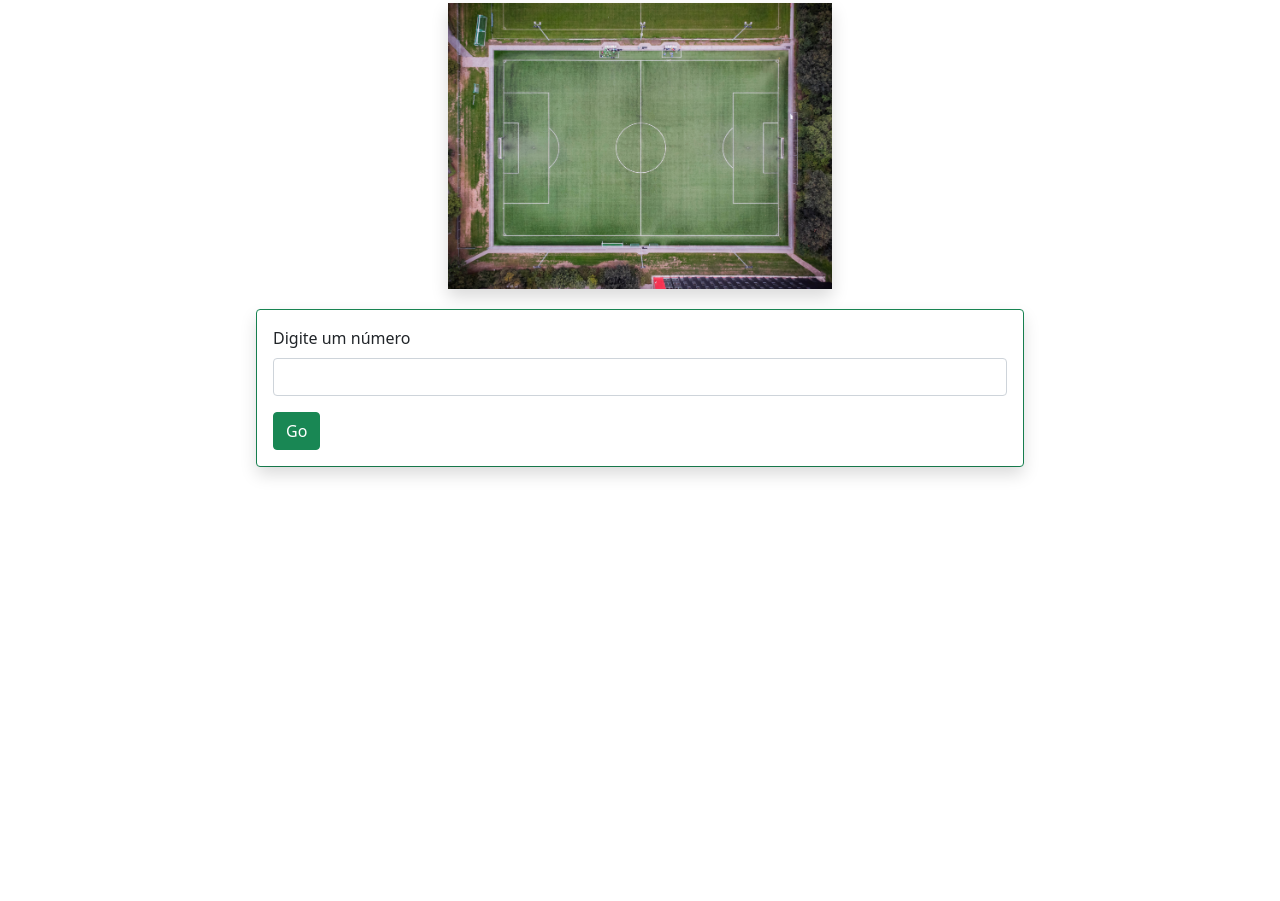
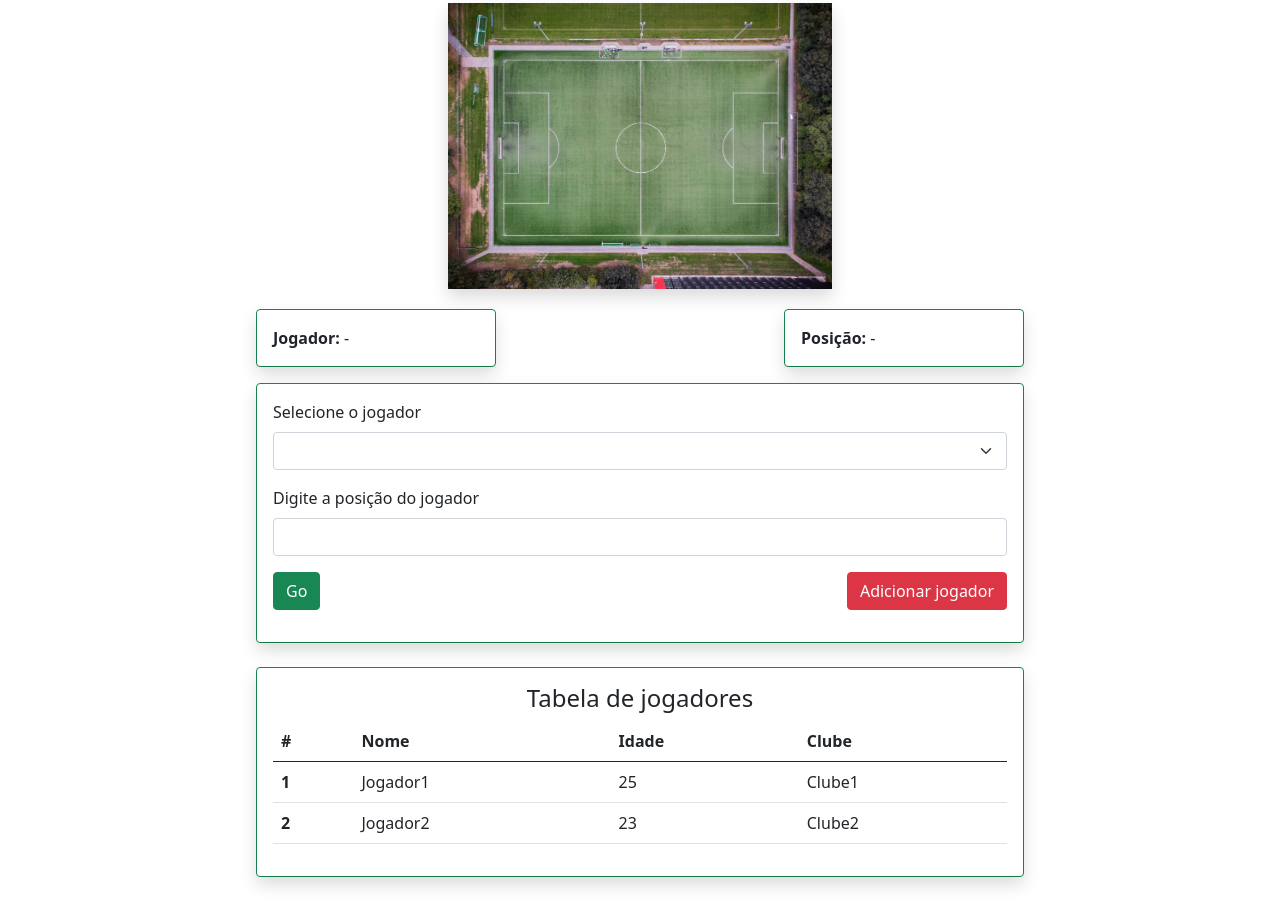
Before and after one commit to nicolasrocha22/atividade_integrada, a plain HTML site: page index.html in a window 1280 px wide. Shown: the part 63-964 px from the top of the page. Before the commit the page ends 800 px from the top, so only its background shows below. Drawn offline with nearby package versions, Linux system fonts and the light colour scheme.

Commit message:
Add player selection, player creation forms and players table

```diff
--- a/index.html
+++ b/index.html
@@ -40,7 +40,7 @@
                             <h5 class="modal-title" id="staticBackdropLabel">Créditos</h5>
                         </div>
                         <div class="modal-body">
-                        <h5>Sobre o site:</h5><br>
+                            <h5>Sobre:</h5><br>
                             <label style="margin-left: 2%;"><strong>Instituição: </strong>Cesupa ARGO;</label><br>
                             <label style="margin-left: 2%;"><strong>Orientadores: </strong>Daniele de Queiroz, Eliane de Oliveira, Marcos Paulo, Moshe Dayan;</label><br>
                             <label style="margin-left: 2%;"><strong>Equipe: </strong>Caio Raposo, Matheus Henrique, Nícolas Rocha, Paula Martins, Tais Prestes;</label><br>
@@ -48,7 +48,7 @@
                             <br><br><br>
                         </div>
                         <div class="modal-footer bg-dark">
-                        <button type="button" class="btn btn-success" data-dismiss="modal">Fechar</button>
+                            <button type="button" class="btn btn-secondary" data-dismiss="modal">Fechar</button>
                         </div>
                     </div>
                 </div>
@@ -56,20 +56,102 @@
         </header>
         <main>
             <img src="./images/placeholder.jpg" class="shadow" alt="" width="30%">
-        <!-- Caixa de forms -->
-        <div class="card border-success">
+            <!-- Ver o nome do jogador e a posição -->
+            <div>
+                <div class="card border-success mb-3 playerPosition_card">
+                    <div class="card-body shadow">
+                        <label><strong>Posição:</strong> - </label>
+                    </div>
+                </div>
+                <div class="card border-success mb-3 playerName_card">
+                    <div class="card-body shadow">
+                        <label><strong>Jogador:</strong> - </label>
+                    </div>
+                </div>
+            </div>
+            <!-- Caixa de forms (Selecionar o jogador e posição do jogador) -->
+            <div class="card border-success main_box">
                 <div class="card-body shadow">
                     <form action="" method="POST">
                         <div class="mb-3">
-                        <label for="exampleFormControlInput1" class="form-label">Digite um número</label>
-                        <input type="number" class="form-control" id="exampleFormControlInput1" placeholder="">
+                            <label for="playerSelection" class="form-label">Selecione o jogador</label>
+                            <select class="form-select" id="playerSelection">
+                                <option></option>
+                                <option value="1">Jogador1</option>
+                                <option value="2">Jogador2</option>
+                            </select>
                         </div>
-                    <div>
+                        <div class="mb-3">
+                            <label for="playerPosition" class="form-label">Digite a posição do jogador</label>
+                            <input type="number" class="form-control" id="playerPosition">
+                        </div>
+                        <div class="mb-3">
                             <button type="submit" class="btn btn-success">Go</button>
+                            <button type="button" class="btn btn-danger addPlayer_btn" data-toggle="modal" data-target="#addPlayer_box">Adicionar jogador</button>
                         </div>
                     </form>
                 </div>
+            </div><br>
+            <!-- Tabela de jogadores -->
+            <div class="card border-success players_table">
+                <div class="card-body shadow">
+                    <h4 class="text-center">Tabela de jogadores</h4>
+                    <table class="table">
+                        <thead>
+                            <tr>
+                                <th scope="col">#</th>
+                                <th scope="col">Nome</th>
+                                <th scope="col">Idade</th>
+                                <th scope="col">Clube</th>
+                            </tr>
+                        </thead>
+                        <tbody>
+                            <tr>
+                                <th scope="row">1</th>
+                                <td>Jogador1</td>
+                                <td>25</td>
+                                <td>Clube1</td>
+                            </tr>
+                            <tr>
+                                <th scope="row">2</th>
+                                <td>Jogador2</td>
+                                <td>23</td>
+                                <td>Clube2</td>
+                            </tr>
+                        </tbody>
+                    </table>
                 </div>
+            </div>
+            <!-- Caixa de forms (Adicionar jogador) -->
+            <div class="modal fade" id="addPlayer_box" data-backdrop="static" data-keyboard="false">
+                <div class="modal-dialog modal-dialog-centered">
+                    <div class="modal-content">
+                        <div class="modal-header bg-dark text-light">
+                            <h5 class="modal-title" id="staticBackdropLabel">Adicionar jogador</h5>
+                        </div>
+                        <div class="modal-body">
+                            <form action="" method="POST">
+                                <div class="mb-3">
+                                    <label for="playerName" class="form-label">Nome</label>
+                                    <input type="text" class="form-control" id="playerName">
+                                </div>
+                                <div class="mb-3">
+                                    <label for="playerAge" class="form-label">Idade</label>
+                                    <input type="number" class="form-control" id="playerAge">
+                                </div>
+                                <div class="mb-3">
+                                    <label for="playerClub" class="form-label">Club</label>
+                                    <input type="text" class="form-control" id="playerClub">
+                                </div>
+                            </form>
+                        </div>
+                        <div class="modal-footer bg-dark">
+                            <button type="button" class="btn btn-secondary" data-dismiss="modal">Fechar</button>
+                            <button type="submit" class="btn btn-success">Adicionar</button>
+                        </div>
+                    </div>
+                </div>
+            </div><br>
         </main>
         <!-- Dependências do bootstrap -->
         <script src="https://cdn.jsdelivr.net/npm/bootstrap@5.0.0-alpha3/dist/js/bootstrap.bundle.min.js" integrity="sha384-popRpmFF9JQgExhfw5tZT4I9/CI5e2QcuUZPOVXb1m7qUmeR2b50u+YFEYe1wgzy" crossorigin="anonymous"></script>
--- a/styles/style.css
+++ b/styles/style.css
@@ -9,12 +9,32 @@ img {
     margin-bottom: 20px;
 }
 
-.card {
+.playerPosition_card {
+    width: 15rem;
+    float: right;
+    margin-right: 20%;
+}
+
+.playerName_card {
+    width: 15rem;
+    margin-left: 20%;
+}
+
+.main_box {
     margin-left: 20%;
     margin-right: 20%;
 }
 
-/* Efeito borrado quando abre a caixa de créditos */
+.addPlayer_btn {
+    float: right;
+}
+
+.players_table {
+    margin-left: 20%;
+    margin-right: 20%;
+}
+
+/* Efeito borrado quando abre a caixa de créditos e adicionar jogador */
 .fade {
     backdrop-filter: blur(5px);
 }
```
Lines whose indentation alone changed are shown as unchanged.
